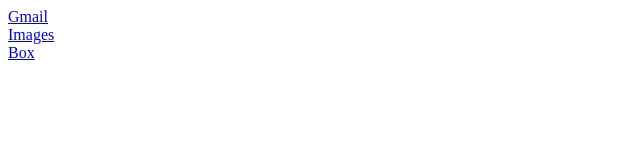
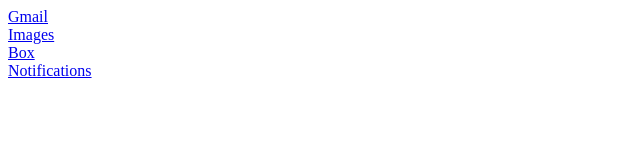
Before and after one commit to F1r3byte/google-clone, a plain HTML site: page index.html in a window 1280 px wide. Shown: the whole page, without its empty margins (0-640 px from the left). Drawn offline with Linux system fonts and the light colour scheme.

Commit message:
made changes

```diff
--- a/index.html
+++ b/index.html
@@ -15,5 +15,8 @@
     <div>
       <a href="#">Box</a>
     </div>
+    <div>
+      <a href="#">Notifications</a>
+    </div>
   </body>
 </html>
```
